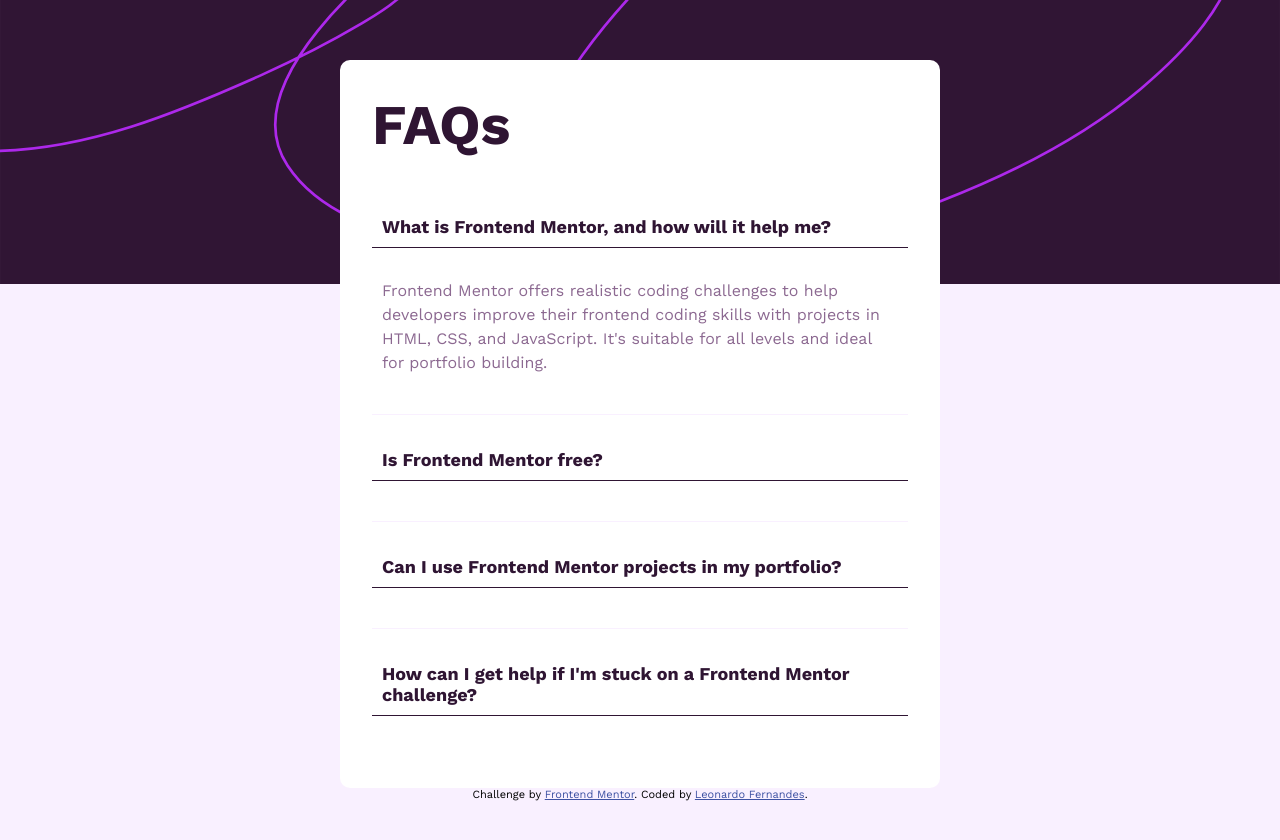
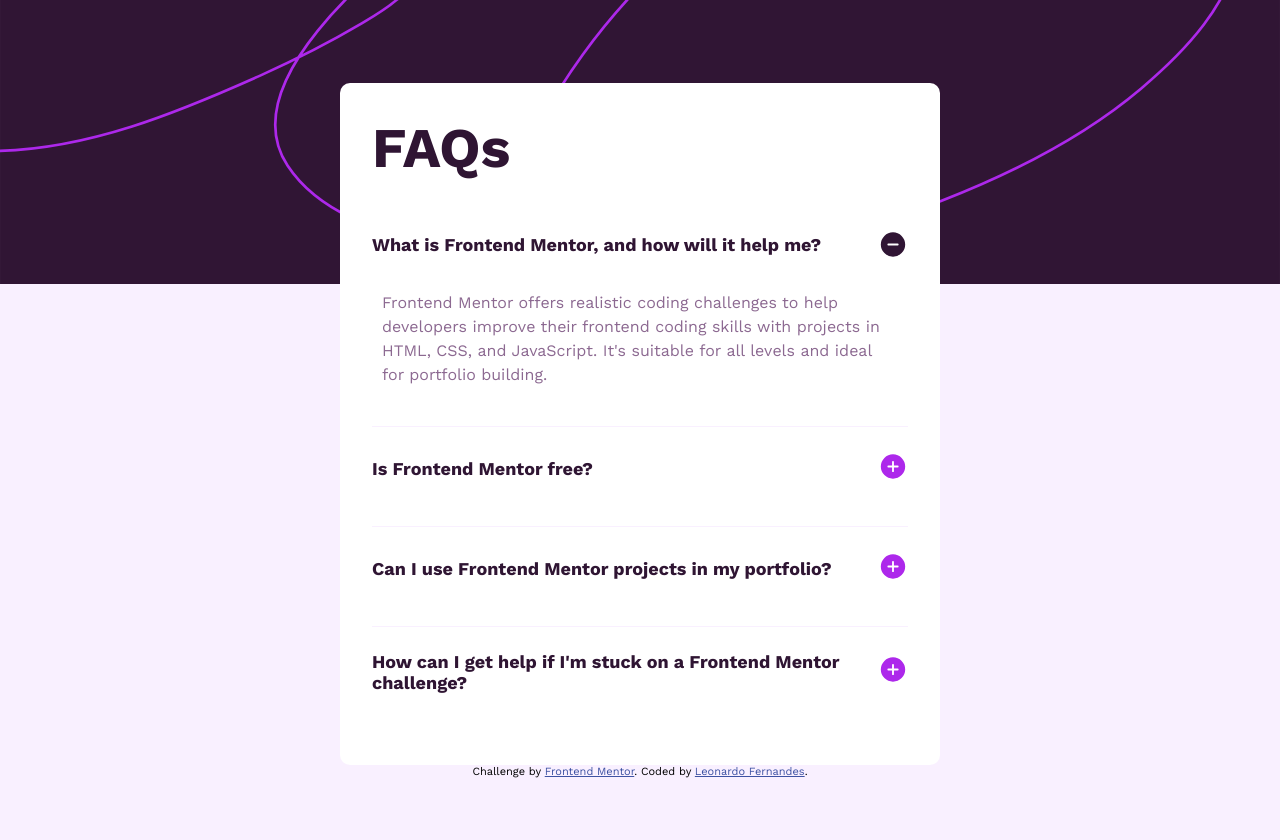
Before and after one commit to Leofernandesdev/faq-accordion-main, a plain HTML site: page index.html in a window 1280 px wide. Both pictures are taken after a click on the element "What is Frontend Mentor, and how will it help me?". Drawn offline with nearby package versions, Linux system fonts and the light colour scheme.

Commit message:
finish project faqs

```diff
--- a/css/style.css
+++ b/css/style.css
@@ -48,10 +48,17 @@
     padding: 1.5rem 0;
 }
 .faq-question{
+    display: flex;
+    justify-content: space-between;
+    align-items: center;
     cursor: pointer;
-  background-color: ;
-  padding: 10px;
-  border-bottom: 1px solid ;
+}
+.icons{
+    flex-shrink: 0;
+    margin-left: 1rem;
+}
+.icon-minus{
+    display: none;
 }
 .response{
     max-height: 0;
--- a/index.html
+++ b/index.html
@@ -18,8 +18,14 @@
   <main>
     <article>
       <h1>FAQs</h1>
-      <div class="faq-item"> <!-- Coloquei uma class para que fique mais facil caso tenha alguma alteração e eu precise usar outra div 'um protocolo de boas maneiras' -->
-        <h2 class="faq-question">What is Frontend Mentor, and how will it help me?</h2>
+      <div class="faq-item">
+        <!-- Coloquei uma class para que fique mais facil caso tenha alguma alteração e eu precise usar outra div 'um protocolo de boas maneiras' -->
+        <h2 class="faq-question">What is Frontend Mentor, and how will it help me?
+          <span class="icons">
+            <img class="icon-plus" src="./assets/images/icon-plus.svg" alt="Abrir resposta">
+            <img class="icon-minus" src="./assets/images/icon-minus.svg" alt="Fechar resposta">
+          </span>
+        </h2>
         <p class="response">
           Frontend Mentor offers realistic coding challenges to help developers improve their
           frontend coding skills with projects in HTML, CSS, and JavaScript. It's suitable for
@@ -27,21 +33,36 @@
         </p>
       </div>
       <div class="faq-item">
-        <h2 class="faq-question">Is Frontend Mentor free?</h2>
+        <h2 class="faq-question">Is Frontend Mentor free?
+          <span class="icons">
+            <img class="icon-plus" src="./assets/images/icon-plus.svg" alt="Abrir resposta">
+            <img class="icon-minus" src="./assets/images/icon-minus.svg" alt="Fechar resposta">
+          </span>
+        </h2>
         <p class="response">
           Yes, Frontend Mentor offers both free and premium coding challenges, with the free
           option providing access to a range of projects suitable for all skill levels.
         </p>
       </div>
       <div class="faq-item">
-        <h2 class="faq-question">Can I use Frontend Mentor projects in my portfolio?</h2>
+        <h2 class="faq-question">Can I use Frontend Mentor projects in my portfolio?
+          <span class="icons">
+            <img class="icon-plus" src="./assets/images/icon-plus.svg" alt="Abrir resposta">
+            <img class="icon-minus" src="./assets/images/icon-minus.svg" alt="Fechar resposta">
+          </span>
+        </h2>
         <p class="response">
           Yes, you can use projects completed on Frontend Mentor in your portfolio. It's an excellent
           way to showcase your skills to potential employers!
         </p>
       </div>
       <div class="faq-item">
-        <h2 class="faq-question">How can I get help if I'm stuck on a Frontend Mentor challenge?</h2>
+        <h2 class="faq-question">How can I get help if I'm stuck on a Frontend Mentor challenge?
+          <span class="icons">
+            <img class="icon-plus" src="./assets/images/icon-plus.svg" alt="Abrir resposta">
+            <img class="icon-minus" src="./assets/images/icon-minus.svg" alt="Fechar resposta">
+          </span>
+        </h2>
 
         <p class="response">
           The best place to get help is inside Frontend Mentor's Discord community. There's a help
@@ -61,9 +82,18 @@
   <script>
     const questions = document.querySelectorAll('.faq-question');
     questions.forEach(question => {
-    question.addEventListener('click', () =>{
+      question.addEventListener('click', () => {
         const response = question.nextElementSibling;
         response.classList.toggle('active')
+        const iconPlus = question.querySelector('.icon-plus')
+        const iconMinus = question.querySelector('.icon-minus')
+        if (response.classList.contains('active')) {
+          iconPlus.style.display = 'none';
+          iconMinus.style.display = 'block';
+        } else {
+          iconPlus.style.display = 'block'
+          iconMinus.style.display = 'none'
+        }
       })
     })
 
```
Lines whose indentation alone changed are shown as unchanged.
